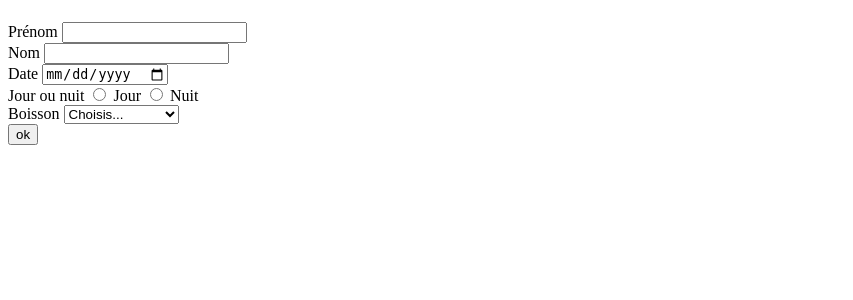
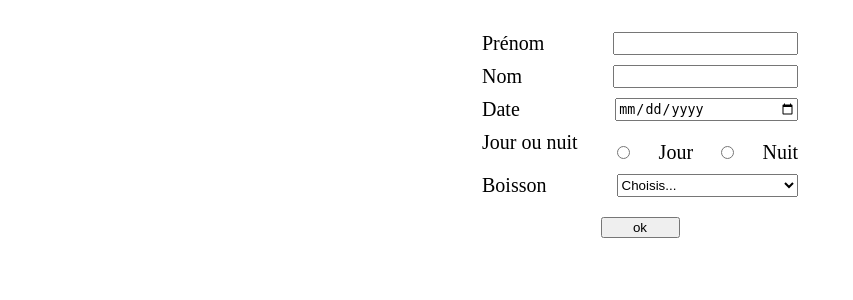
Before and after one commit to Quidam74/damas-form, a PHP site: page / in a window 1280 px wide. Shown: the part 58-358 px from the top of the page, without its empty margins (0-853 px from the left). Run offline with PHP 8.4, Linux system fonts and the light colour scheme.

Commit message:
ebauche form ok

```diff
--- a/css/style.css
+++ b/css/style.css
@@ -0,0 +1,42 @@
+
+
+
+
+.myForm{
+	font-size: 20px;
+	display: flex;
+}
+.myForm div{
+	width: 50%;
+}
+
+
+.myForm div>div{
+	margin: auto;
+	margin-top: 10px;
+	display: flex;
+}
+.myForm div>div label{
+	display: inline-block;
+	flex: 1.5;
+}
+
+.myForm div>div .anInput{
+	flex: 2;
+}
+
+.anInput input{
+	margin: auto;
+}
+.anInput input:first-of-type{
+	margin-left: 0px;
+}
+.mainDiv{
+	display: flex;
+	margin: auto;
+	flex-direction: column;
+}
+.action{
+	margin: auto;
+	width: 50%
+}
--- a/index.php
+++ b/index.php
@@ -12,37 +12,39 @@
 	</header>
 
 
-	<form method='post' action='actions.php'>
+	<form class="myForm" method='post' action='actions.php'>
+		<div class="mainDiv">
 		<div>
 			<label for='firstname'>Prénom</label>
-			<input type='text' id='firstname' name='firstname'/>
+			<input class="anInput" type='text' id='firstname' name='firstname'/>
 		</div>
 		<div>
 			<label for='lastname'>Nom</label>
-			<input type='text' id='lastname' name='lastname'/>
+			<input  class="anInput" type='text' id='lastname' name='lastname'/>
 		</div>
 		<div>
 			<label for='date'>Date</label>
-			<input type='date' id='date' name='date'/>
+			<input  class="anInput" type='date' id='date' name='date'/>
 		</div>
 		<div>
 			<label for='daynight'>Jour ou nuit</label>
+			<div  class="anInput">
 			<input type='radio' id='day' name='daynight' value='Day'/> Jour
-			<input type='radio' id='night' name='daynight' value='Night'/> Nuit
+			<input  type='radio' id='night' name='daynight' value='Night'/> Nuit
+			</div>
 		</div>
 		<div>
 			<label for='drink'>Boisson</label>
-			<select name='drink'>
+			<select  class="anInput" name='drink'>
 				<option value=''>Choisis...</option>
 				<option value='coffee'>Café</option>
 				<option value='tea'>Thé</option>
 				<option value='chocolate'>Chocolat chaud</option>
 			</select>
 		</div>
-
+<div>
 		<div>
-			<label for='action'></label>
-			<input type='submit' id='action' name='action' value='ok'/>
+			<input class="action" type='submit' id='action' name='action' value='ok'/>
 		</div>
 	</form>
 
```
